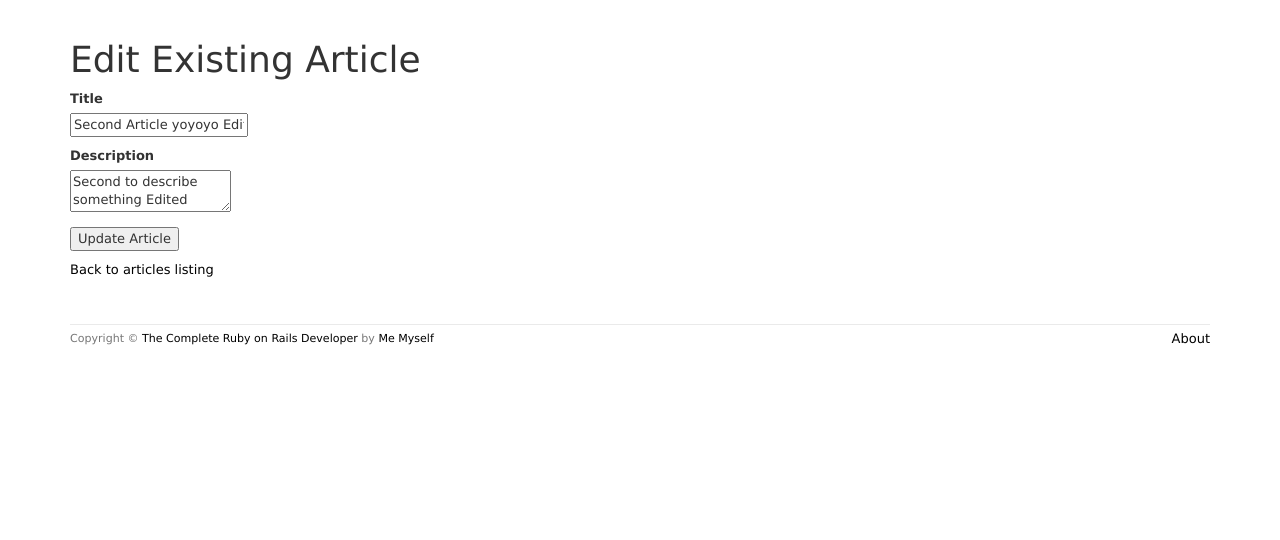
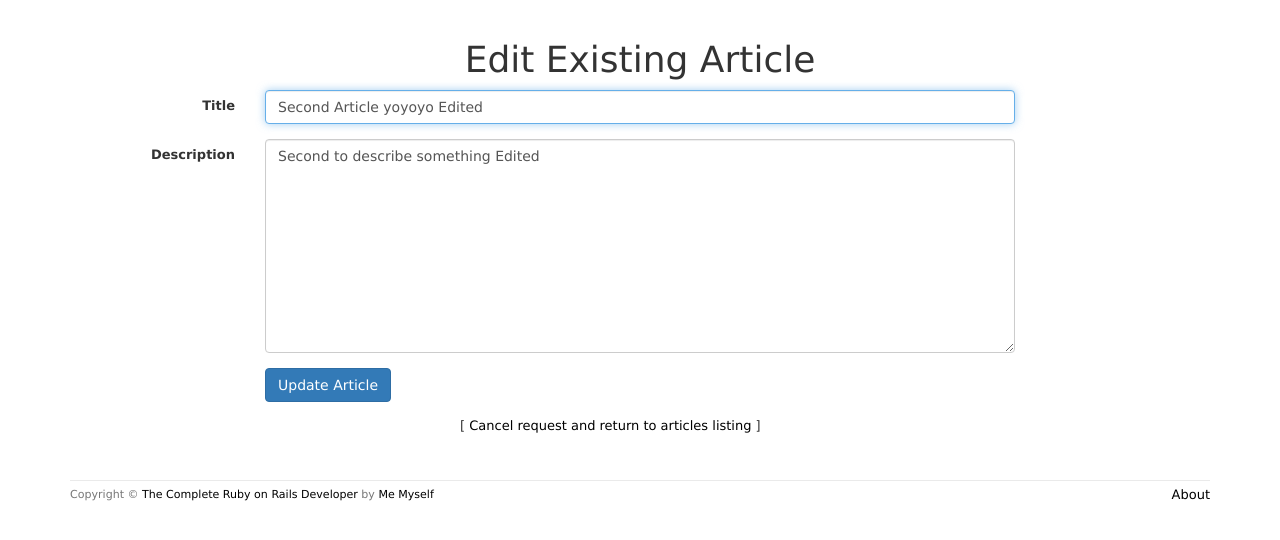
Before and after one commit to angelslanding/Koding-RoR-Tut, a Rails app: page /articles/2/edit in a window 1280 px wide. Shown: the part 52-592 px from the top of the page. Run offline with Rails 7, Linux system fonts and the light colour scheme; data comes from the database, SQL or seed files in the repository; both versions use the stored data as it was after the commit; style sheets or scripts are compiled from the project's sources; some libraries are stand-ins or nearby versions.

Commit message:
style form partial

```diff
--- a/app/views/articles/_form.html.erb
+++ b/app/views/articles/_form.html.erb
@@ -35,20 +35,36 @@
 </ul>
 <% end %>
 
-<%= form_for @article do |f| %>
+<div class="row">
+    <div class="col-md-12">
+        <%= form_for(@article, :html => {class: "form-horizontal", role: "form"}) do |f| %>
+            <div class="form-group">
+                <div class="control-label col-sm-2">
+            <%= f.label :title %><br/>
+            </div>
+            <div class="col-sm-8">
+            <%= f.text_field :title, class: "form-control", placeholder: "Title of article", autofocus: true %>
+            </div>
+        </div>
+          <div class="form-group">
+                <div class="control-label col-sm-2">
+            <%= f.label :description %>
+            </div>
+             <div class="col-sm-8">
+            <%= f.text_area :description, rows: 10, class: "form-control", placeholder: "Body of article" %>
+        </div>
+        </div>
 
-<p>
-    <%= f.label :title %><br/>
-    <%= f.text_field :title %>
-</p>
+        <div class="form-group">
+            <div class="col-sm-offset-2 col-sm-10">
+                <%= f.submit class: 'btn btn-primary btn-large' %>
+            </div>
+        </div>
 
-<p>
-    <%= f.label :description %><br/>
-    <%= f.text_area :description %>
-</p>
-<p>
-    <%= f.submit %>
-</p>
-<% end %>
-
-<%= link_to "Back to articles listing", articles_path %>
+                </div>
+        <% end %>
+        <div class="col-xs-4 col-xs-offset-4">
+            [ <%= link_to "Cancel request and return to articles listing", articles_path %> ]
+        </div>
+    </div>
+</div>
--- a/app/views/articles/edit.html.erb
+++ b/app/views/articles/edit.html.erb
@@ -7,31 +7,34 @@
 <%#= link_to 'Back', articles_path %>
 -->
 
-<h1>Edit Existing Article</h1>
+<h1 align="center">Edit Existing Article</h1>
 
-<% if @article.errors.any? %>
-<h2>The following errors prevented the article fro getting created</h2>
+<%# if @article.errors.any? %>
+<!--<h2>The following errors prevented the article fro getting created</h2>
 <ul>
-    <% @article.errors.full_messages.each do |msg| %>
-    <li><%= msg %></li>
-    <% end %>
+    <%# @article.errors.full_messages.each do |msg| %>
+    <li><%#= msg %></li>
+    <%# end %>
 </ul>
-<% end %>
+<%# end %>
 
-<%= form_for @article do |f| %>
+<%#= form_for @article do |f| %>
 
 <p>
-    <%= f.label :title %><br/>
-    <%= f.text_field :title %>
+    <%#= f.label :title %><br/>
+    <%#= f.text_field :title %>
 </p>
 
 <p>
-    <%= f.label :description %><br/>
-    <%= f.text_area :description %>
+    <%#= f.label :description %><br/>
+    <%#= f.text_area :description %>
 </p>
 <p>
-    <%= f.submit %>
+    <%#= f.submit %>
 </p>
-<% end %>
+<%# end %>
 
-<%= link_to "Back to articles listing", articles_path %>
+<%#= link_to "Back to articles listing", articles_path %>
+-->
+
+<%= render 'form' %>
--- a/app/views/articles/new.html.erb
+++ b/app/views/articles/new.html.erb
@@ -4,5 +4,5 @@
 
 <%#= link_to 'Back', articles_path %>-->
 
-<h1>Create An Article</h1>
+<h1 align="center">Create An Article</h1>
 <%= render 'form' %>
```
Also changed, not shown: app/views/articles/show.html.erb (+9 -6 lines), db/development.sqlite3.
